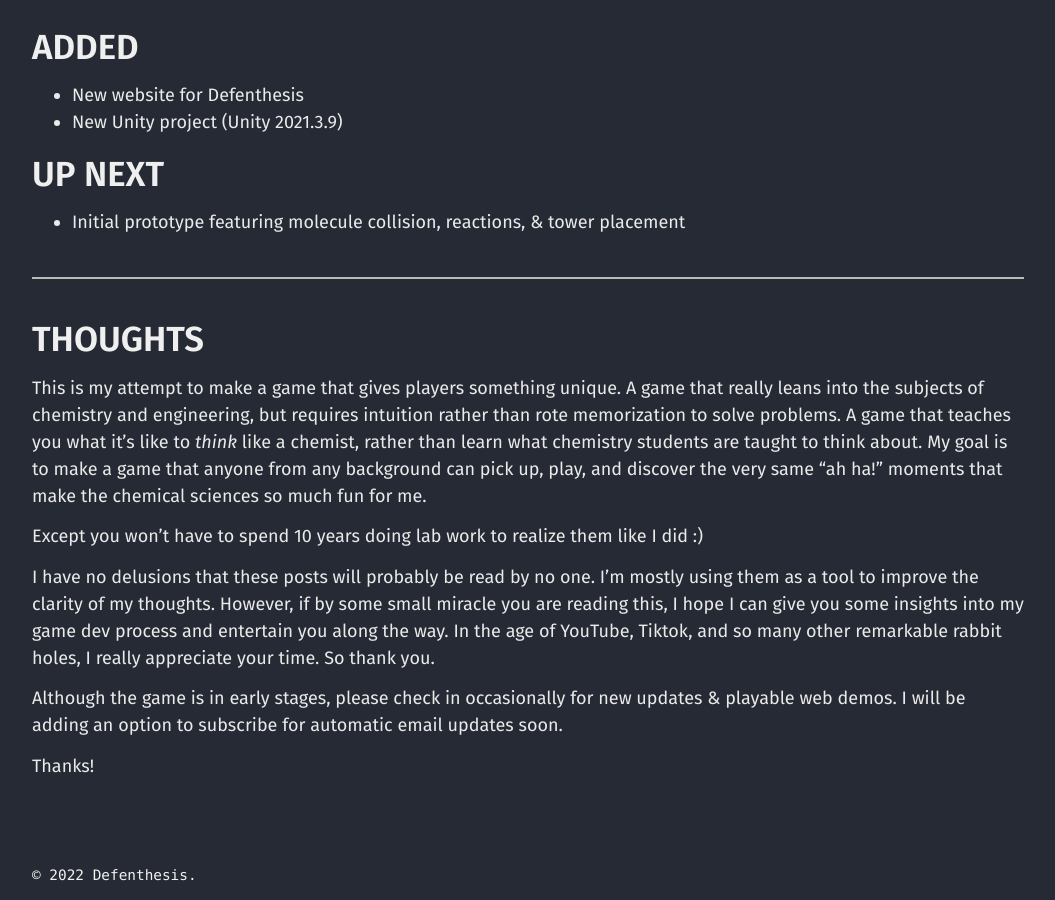
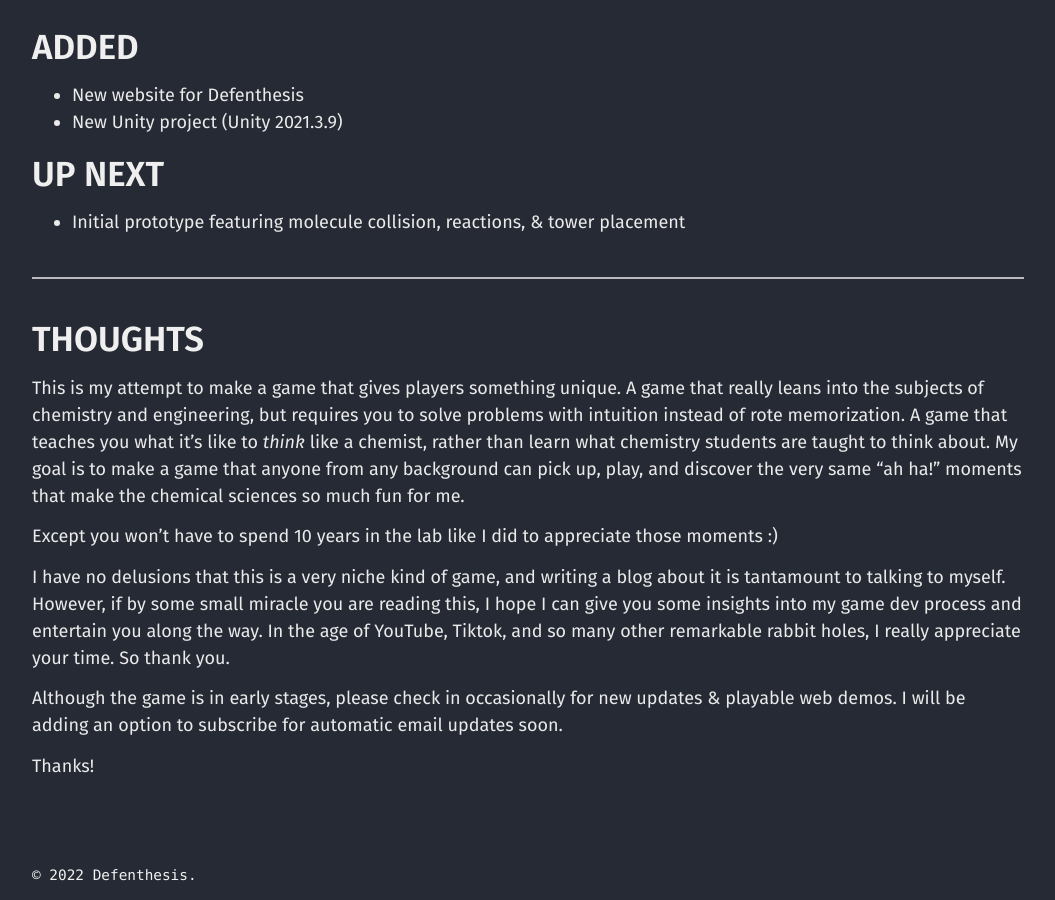
Before and after one commit to LowYieldGames/defenthesis, a Jekyll site: the page built from _posts/2022-10-19-Changelogv001.md, in a window 1280 px wide and 900 px high, scrolled down 1109 px. Shown: the whole window, without its empty margins (40-1095 px from the left). Built offline with Jekyll 4.4.1, drawn with Linux system fonts in a browser that asks for light colours; comment, search, counter and statistics services are not loaded.

Commit message:
Changed wording, site description, and masthead

```diff
--- a/_config.yml
+++ b/_config.yml
@@ -16,7 +16,7 @@
 lang: en-US
 title: Defenthesis
 email: lowyieldgames@gmail.com
-description: Defenthesis Changelog
+description: Home
 baseurl: # the optional subpath of your site, e.g. "/blog"
 url: https://lowyieldgames.github.io/defenthesis
 author:
--- a/_includes/masthead.html
+++ b/_includes/masthead.html
@@ -7,14 +7,14 @@
         <h1 class="site-title">
           <a href="{{ '/' | relative_url }}">
             {% if site.logo %}<img src="{{ site_logo }}" alt="" class="site-logo">{% endif %}
-            <span>{{ site.title | escape }}</span>
+            <span>{{ site.description | escape }}</span>
           </a>
         </h1>
       {% else %}
         <p class="site-title">
           <a href="{{ '/' | relative_url }}">
             {% if site.logo %}<img src="{{ site_logo }}" alt="" class="site-logo">{% endif %}
-            <span>{{ site.title | escape }}</span>
+            <span>{{ site.description | escape }}</span>
           </a>
         </p>
       {% endif %}
--- a/_posts/2022-10-19-Changelogv001.md
+++ b/_posts/2022-10-19-Changelogv001.md
@@ -26,11 +26,11 @@ Welcome to the home for Defenthesis.
 ---
 
 ## THOUGHTS
-This is my attempt to make a game that gives players something unique. A game that really leans into the subjects of chemistry and engineering, but requires intuition rather than rote memorization to solve problems. A game that teaches you what it's like to _think_ like a chemist, rather than learn what chemistry students are taught to think about. My goal is to make a game that anyone from any background can pick up, play, and discover the very same "ah ha!" moments that make the chemical sciences so much fun for me.
+This is my attempt to make a game that gives players something unique. A game that really leans into the subjects of chemistry and engineering, but requires you to solve problems with intuition instead of rote memorization. A game that teaches you what it's like to _think_ like a chemist, rather than learn what chemistry students are taught to think about. My goal is to make a game that anyone from any background can pick up, play, and discover the very same "ah ha!" moments that make the chemical sciences so much fun for me.
 
-Except you won't have to spend 10 years doing lab work to realize them like I did :)
+Except you won't have to spend 10 years in the lab like I did to appreciate those moments :)
 
-I have no delusions that these posts will probably be read by no one. I'm mostly using them as a tool to improve the clarity of my thoughts. However, if by some small miracle you are reading this, I hope I can give you some insights into my game dev process and entertain you along the way. In the age of YouTube, Tiktok, and so many other remarkable rabbit holes, I really appreciate your time. So thank you.
+I have no delusions that this is a very niche kind of game, and writing a blog about it is tantamount to talking to myself. However, if by some small miracle you are reading this, I hope I can give you some insights into my game dev process and entertain you along the way. In the age of YouTube, Tiktok, and so many other remarkable rabbit holes, I really appreciate your time. So thank you.
 
 Although the game is in early stages, please check in occasionally for new updates & playable web demos.
 I will be adding an option to subscribe for automatic email updates soon.
--- a/index.html
+++ b/index.html
@@ -1,7 +1,7 @@
 ---
 layout: home
 paginate: true
-alt_title: "Defenthesis Changelog"
+alt_title: "Defenthesis"
 sub_title: "A tower defense game combining strategy, engineering, and chemical synthesis."
 image: /img/Task3.2_withMW.gif
 introduction: |
```
